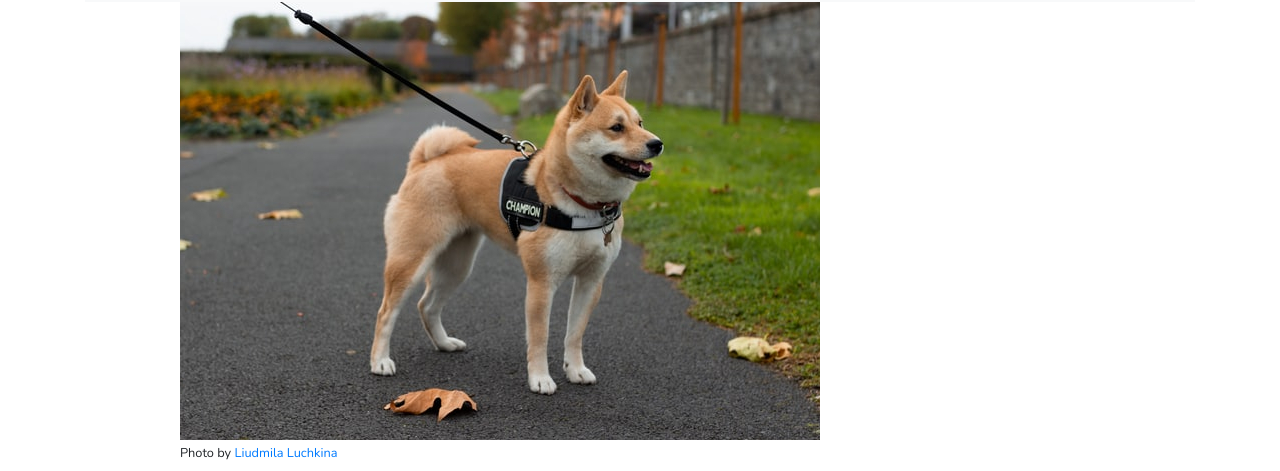
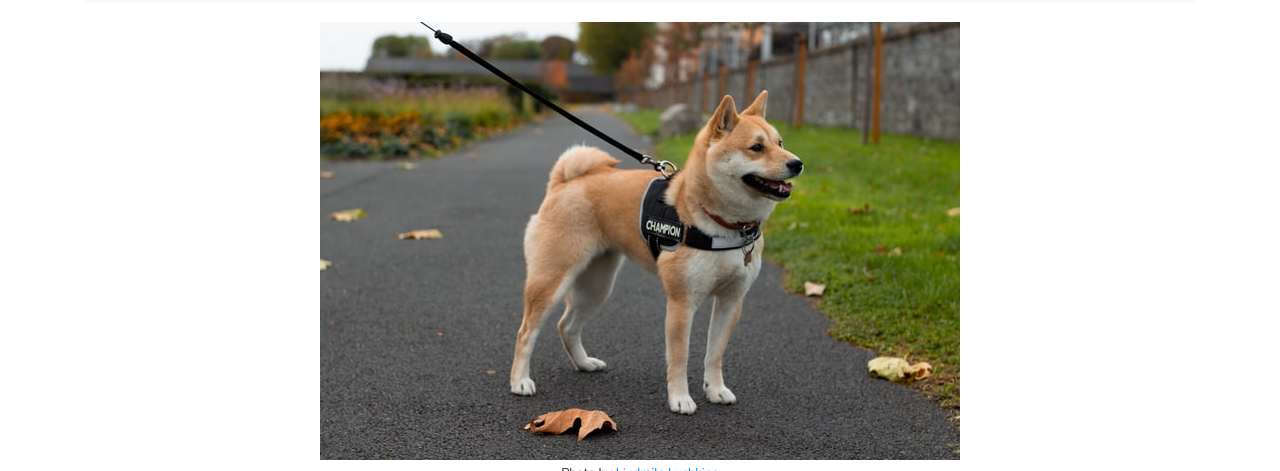
Before and after one commit to sasharaeburn/doggoria, a plain HTML site: page shiba-inu.html in a window 1280 px wide. Shown: the part 54-525 px from the top of the page. Drawn offline with nearby package versions, Linux system fonts and the light colour scheme.

Commit message:
Improved the display of some images.

```diff
--- a/assets/css/style.scss
+++ b/assets/css/style.scss
@@ -25,3 +25,8 @@ body {
     margin-top: 10px;
   }
 }
+
+.img-container {
+  margin-top: 20px;
+  text-align: center;
+}
--- a/shiba-inu.html
+++ b/shiba-inu.html
@@ -51,8 +51,12 @@
     </nav>
     <div class="row justify-content-md-center">
         <div class="col col-12 col-md-10 col-lg-8 col-xl-10">
-            <img src="assets/images/shiba-inu.jpg">
-            <p><small>Photo by <a href="https://unsplash.com/@luchkina">Liudmila Luchkina</a></small></p>
+
+            <div class="img-container">
+                <img src="assets/images/shiba-inu.jpg">
+                <p><small>Photo by <a href="https://unsplash.com/@luchkina">Liudmila Luchkina</a></small></p>
+            </div>
+
             <h1>Shiba inu</h1>
             <p>The Shiba Inu is a Japanese breed of hunting dog. A small-to-medium breed, it is the smallest of the six original and distinct spitz breeds of dog native to Japan.
             </p>
```
Also changed, not shown: beagle.html (+5 -2 lines), dalmatian.html (+4 -2 lines), golden-retriever.html (+4 -2 lines), siberian-husky.html (+6 -2 lines), assets/css/style.css, 1 other file.
